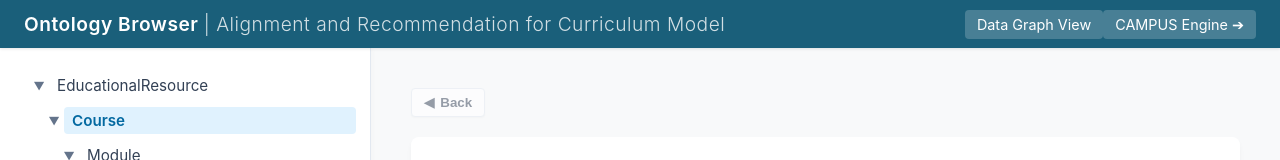
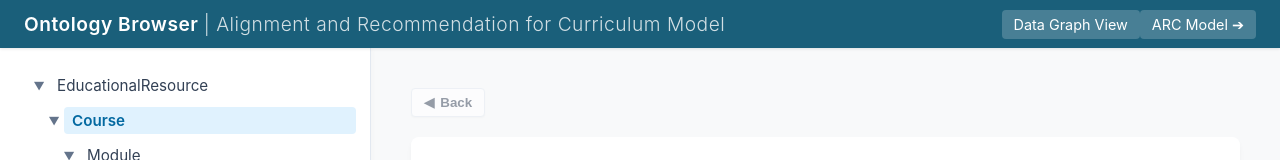
Before and after one commit to raghuns-nit/arcmodel.io, a plain HTML site: page index.html in a window 1280 px wide. Shown: the top 160 px of the page. Drawn offline with Linux system fonts and the light colour scheme.

Commit message:
Update index.html

```diff
--- a/index.html
+++ b/index.html
@@ -203,7 +203,7 @@
         <header class="header">
             <h1>Ontology Browser <span style="font-weight: 300; opacity: 0.8">| Alignment and Recommendation for Curriculum Model</span></h1>
             <div class="header-links">
-                <a href="course_examples.html">Data Graph View</a><a href="recommendation_engine.html">CAMPUS Engine ➔</a>
+                <a href="course_examples.html">Data Graph View</a><a href="recommendation_engine.html">ARC Model ➔</a>
             </div>
         </header>
 
```
